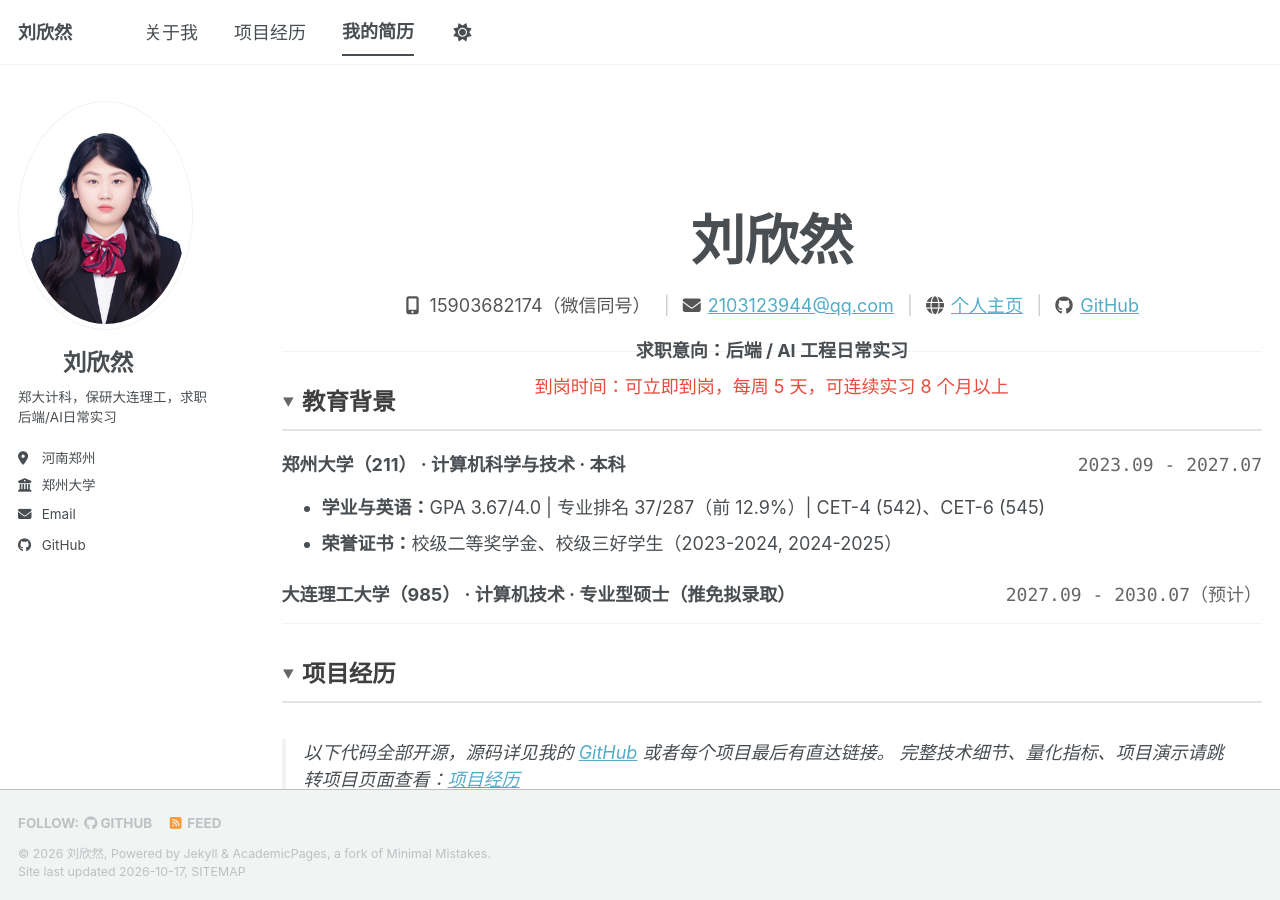
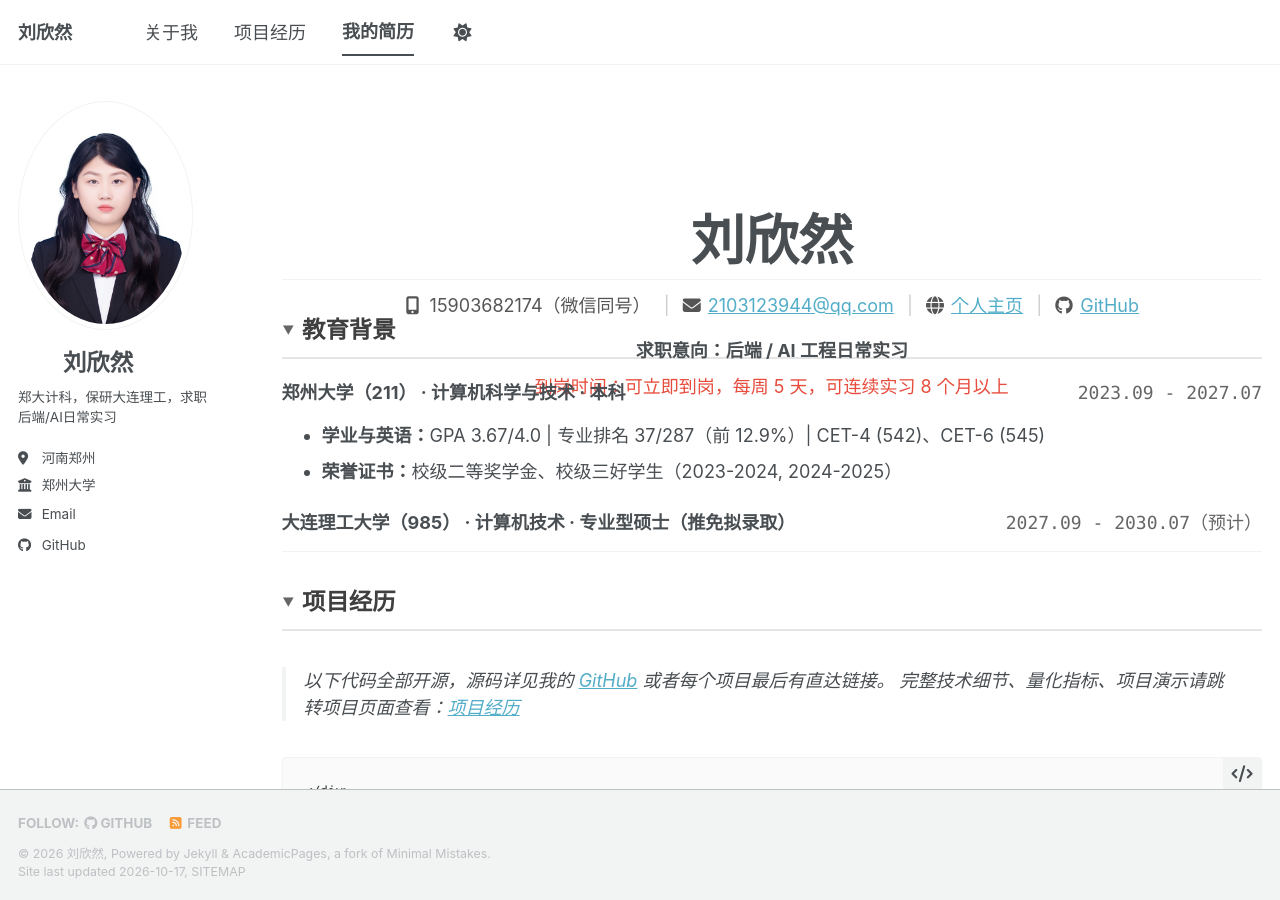
Before and after one commit to Linsensn/Linsensn.github.io, a Jekyll site: the page built from _pages/cv.md, in a window 1280 px wide and 900 px high. Built offline with Jekyll 4.4.1, drawn with Linux system fonts in a browser that asks for light colours; a style sheet for code colours, icons or effects is not loaded.

Commit message:
Update cv.md

```diff
--- a/_pages/cv.md
+++ b/_pages/cv.md
@@ -14,7 +14,7 @@ redirect_from:
   }
 </style>
 
-<div style="text-align: center; margin-bottom: -4em;">
+<div style="text-align: center; margin-bottom: -8em;">
   <h2 style="font-size: 3em; margin-bottom: 0.2em;">刘欣然</h2>
   <p style="margin-bottom: 0.5em; color: #555;">
     <i class="fas fa-mobile-alt" style="width: 16px; text-align: center; margin-right: 4px;"></i> 15903682174（微信同号）
```
